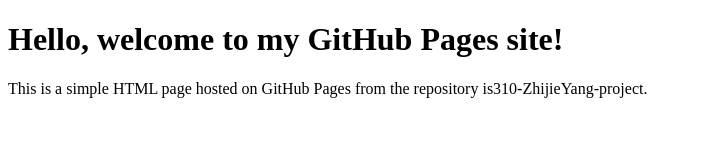
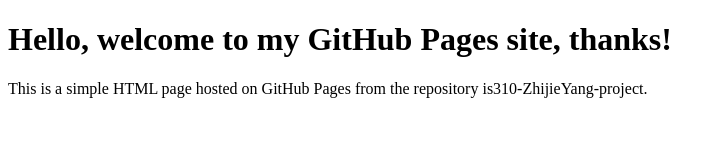
Before and after one commit to zhijieUIUC/IS-310-Final-by-ZY, a plain HTML site: page index.html in a window 1280 px wide. Shown: the whole page, without its empty margins (0-724 px from the left). Drawn offline with Linux system fonts and the light colour scheme.

Commit message:
add thanks

```diff
--- a/index.html
+++ b/index.html
@@ -6,7 +6,7 @@
     <title>Welcome to My Page!!!</title>
 </head>
 <body>
-    <h1>Hello, welcome to my GitHub Pages site!</h1>
+    <h1>Hello, welcome to my GitHub Pages site, thanks!</h1>
     <p>This is a simple HTML page hosted on GitHub Pages from the repository is310-ZhijieYang-project.</p>
 </body>
 </html>
```
Also changed, not shown: 1 other file.
